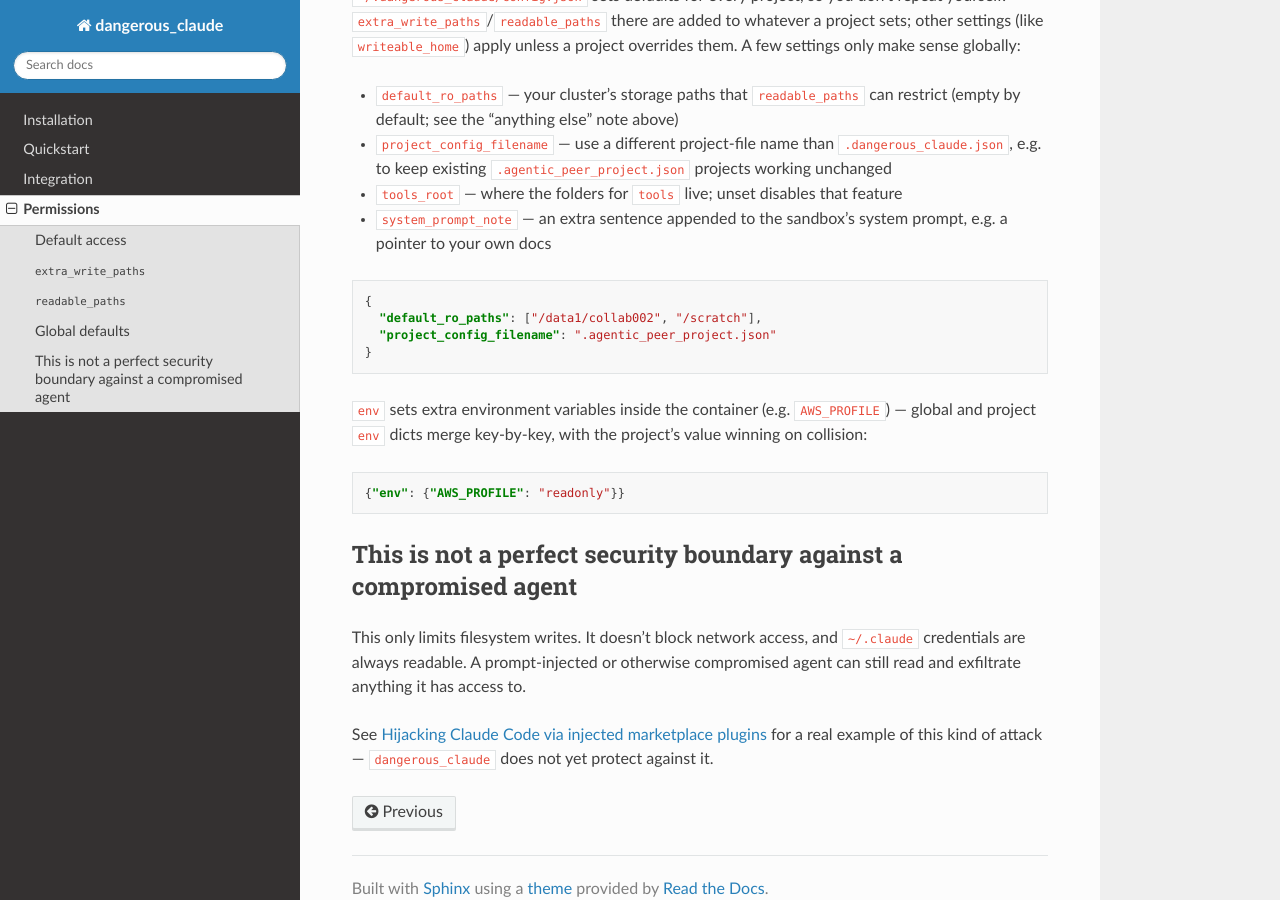
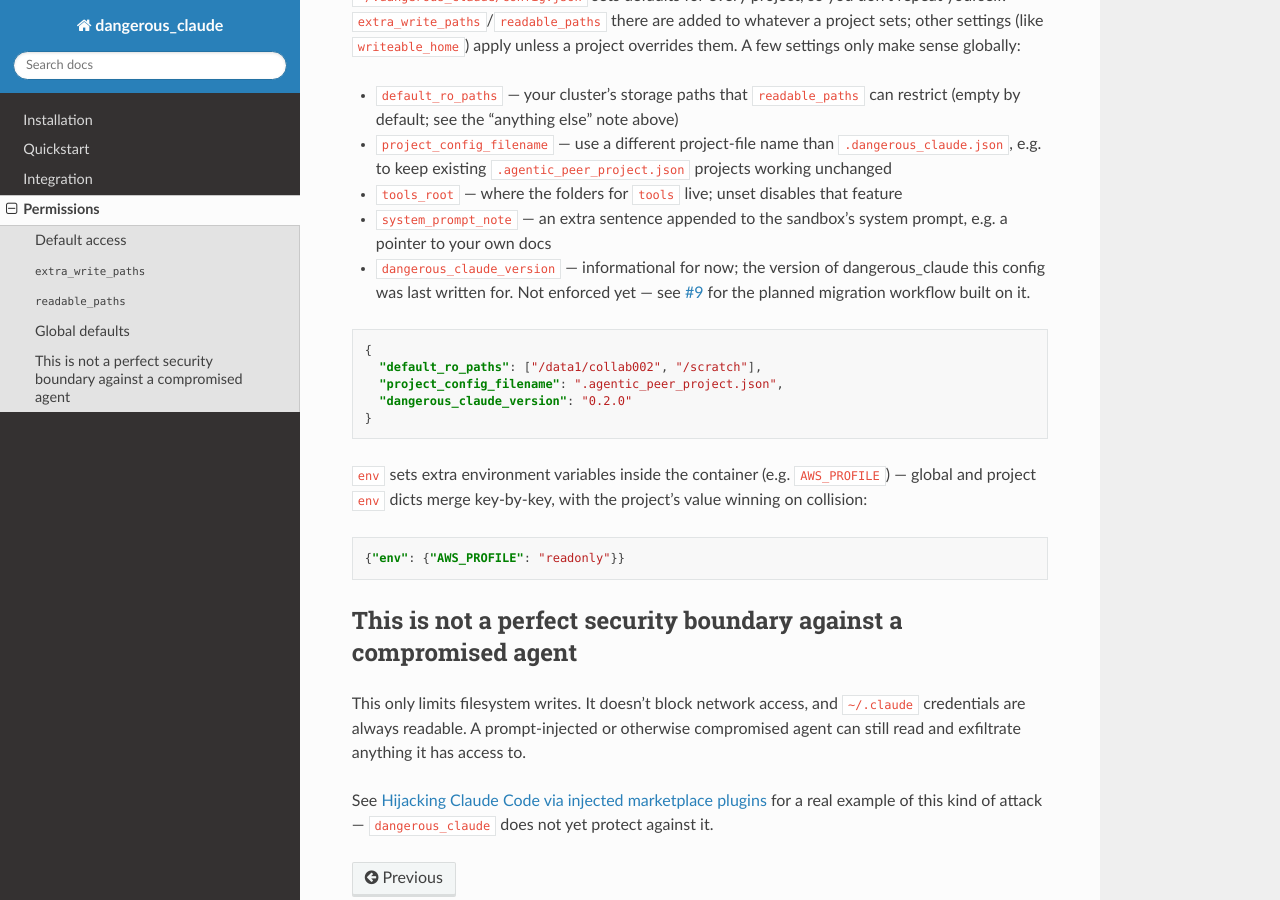
Before and after one commit to dpeerlab/dangerous_claude, a Sphinx documentation site: the page built from docs/permissions.rst, in a window 1280 px wide and 900 px high, scrolled down 1021 px. Built offline with Sphinx 7.4.7 and the Read the Docs theme 3.1.0, drawn with Linux system fonts in a browser that asks for light colours.

Commit message:
Add CHANGELOG.md, fix stale doc references, bump to 0.2.0
- CHANGELOG.md: v0.2.0 entry covering #6/#10, #7/#11, #8/#12; linked from
  README.
- docs/quickstart.rst: last reference to the old .agentic_peer_project.json
  default filename.
- docs/permissions.rst: documents dangerous_claude_version as a
  forward-looking global-config field for #9's migration workflow.
- .version: 0.1.0 -> 0.2.0.

```diff
--- a/docs/permissions.rst
+++ b/docs/permissions.rst
@@ -55,12 +55,17 @@
 - ``tools_root`` — where the folders for ``tools`` live; unset disables that feature
 - ``system_prompt_note`` — an extra sentence appended to the sandbox's system prompt, e.g. a
   pointer to your own docs
+- ``dangerous_claude_version`` — informational for now; the version of dangerous_claude this
+  config was last written for. Not enforced yet — see `#9
+  <https://github.com/dpeerlab/dangerous_claude/issues/9>`_ for the planned migration workflow
+  built on it.
 
 .. code-block:: json
 
    {
      "default_ro_paths": ["/data1/collab002", "/scratch"],
-     "project_config_filename": ".agentic_peer_project.json"
+     "project_config_filename": ".agentic_peer_project.json",
+     "dangerous_claude_version": "0.2.0"
    }
 
 ``env`` sets extra environment variables inside the container (e.g. ``AWS_PROFILE``) — global
--- a/docs/quickstart.rst
+++ b/docs/quickstart.rst
@@ -27,5 +27,5 @@
    ./dangerous_claude bash
    ./dangerous_claude sbatch --version
 
-First run in a project prompts for two settings and writes ``.agentic_peer_project.json`` —
+First run in a project prompts for two settings and writes ``.dangerous_claude.json`` —
 see :doc:`permissions`.
```
Also changed, not shown: CHANGELOG.md (added, +26 -0 lines), README.md (+2 -1 lines), 1 other file.
